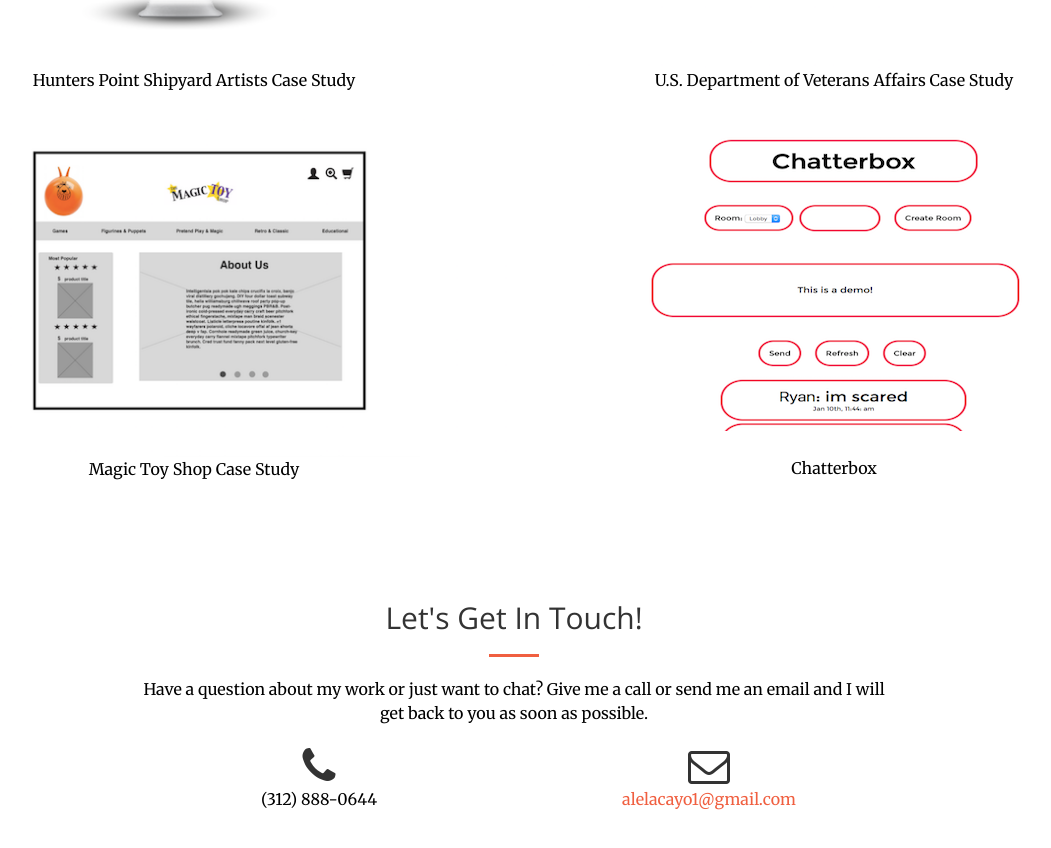
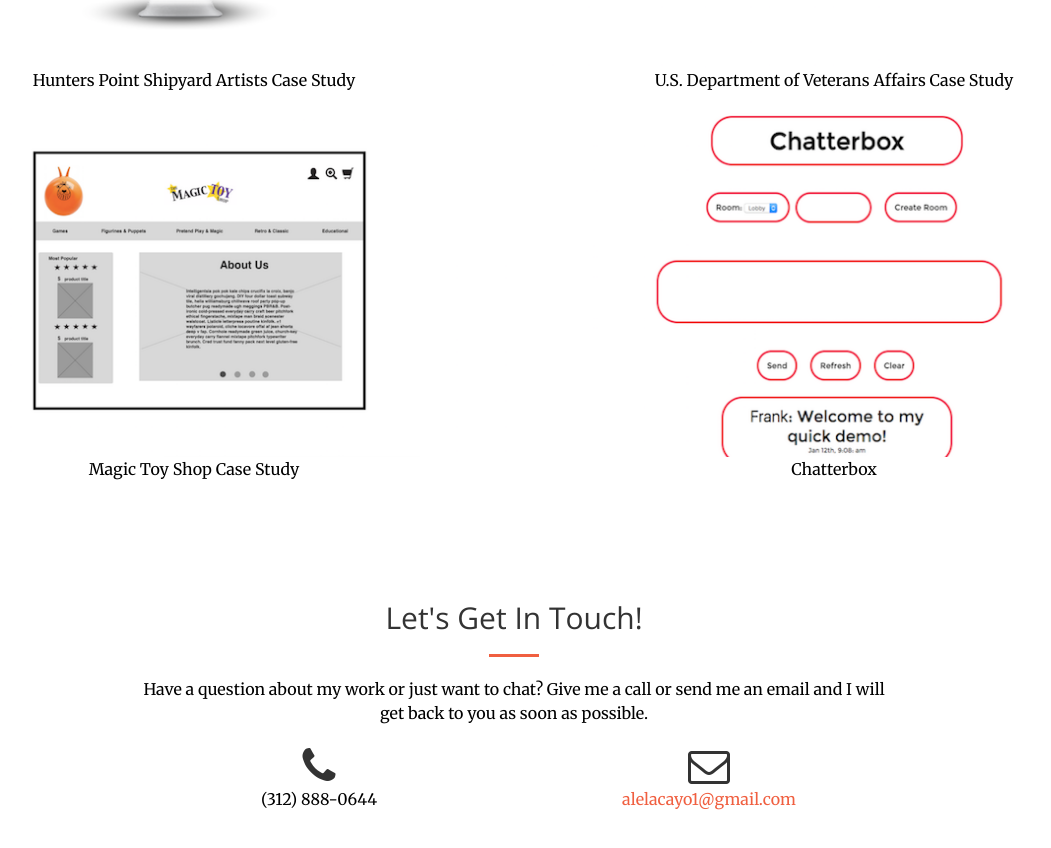
Before and after one commit to francoabaroa/aleweb, a website: page client/index.html in a window 1280 px wide. Shown: the part 2624-3472 px from the top of the page, without its empty margins (126-1177 px from the left). Drawn offline with nearby package versions, Linux system fonts and the light colour scheme.

Commit message:
Fix image

```diff
--- a/client/index.html
+++ b/client/index.html
@@ -222,7 +222,7 @@
 
                     <a href="./project4.html" class="portfolio-box">
 
-                        <img style="padding:25px" src="./img/chatterboxDemo.png" class="img-responsive imgCentral" alt="">
+                        <img src="./img/sample.png" class="img-responsive" alt="">
                         <div class="portfolio-box-caption">
                             <div class="portfolio-box-caption-content">
                                 <div class="project-name">
```
Also changed, not shown: client/img/sample.png (added), 2 other files.
